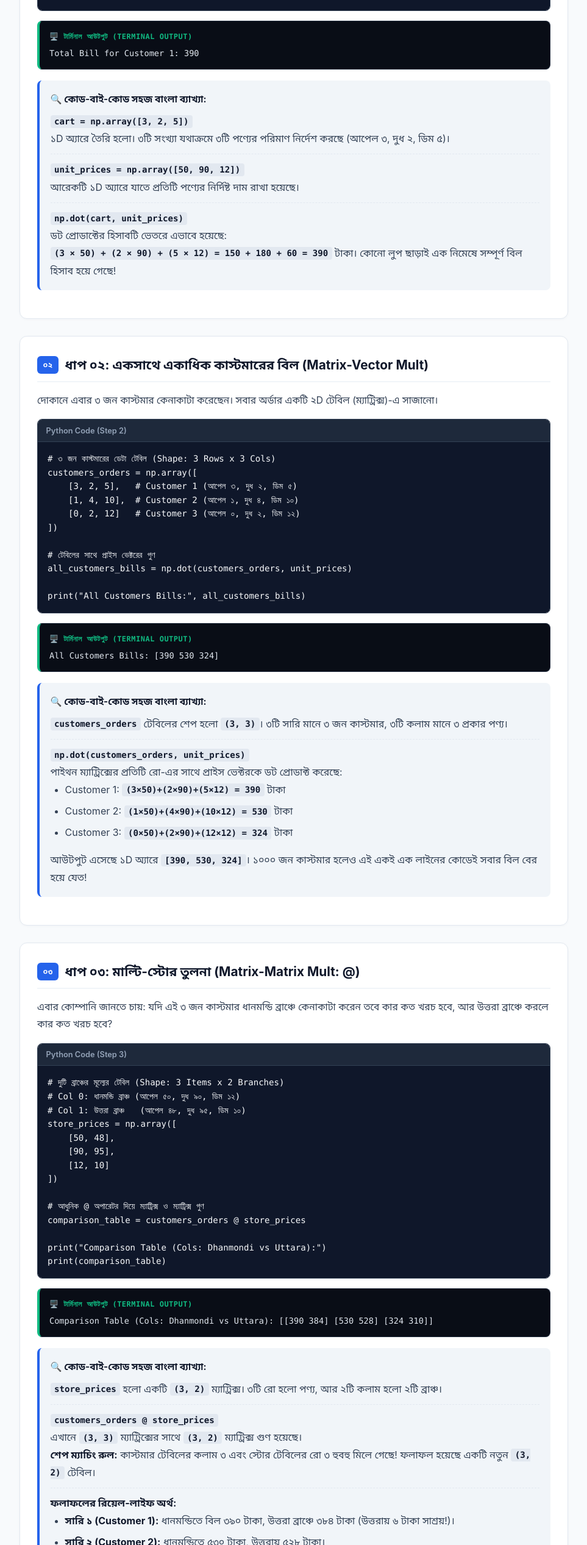
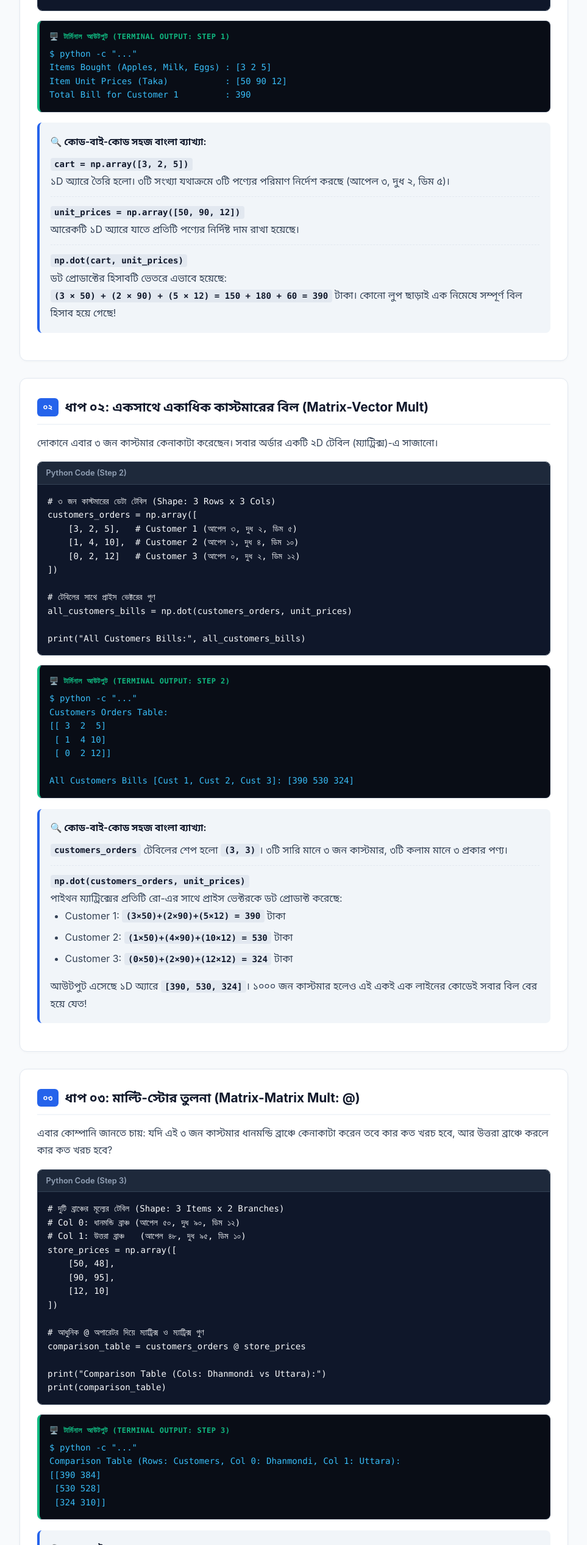
Before and after one commit to ShakhawatHossainShopon/ML-AI_Tracker, a plain HTML site: page Phase_02_Mathematics_for_Data_Science_and_ML/Topics/07_Dot_Products_and_Matrix_Multiplication/Project/index.html in a window 1280 px wide. Shown: the part 1131-3665 px from the top of the page at 61% size, without its empty margins (158-1121 px from the left). Drawn offline with Linux system fonts and the light colour scheme.

Commit message:
Enhance terminal output boxes across all steps in Topic 07 project breakdown

```diff
--- a/Phase_02_Mathematics_for_Data_Science_and_ML/Topics/07_Dot_Products_and_Matrix_Multiplication/Project/index.html
+++ b/Phase_02_Mathematics_for_Data_Science_and_ML/Topics/07_Dot_Products_and_Matrix_Multiplication/Project/index.html
@@ -356,8 +356,11 @@ print("Total Bill for Customer 1:", single_customer_bill)</code></pre>
         </div>
 
         <div class="terminal-box">
-            <div class="term-title">🖥️ টার্মিনাল আউটপুট (Terminal Output)</div>
-Total Bill for Customer 1: 390
+            <div class="term-title">🖥️ টার্মিনাল আউটপুট (Terminal Output: Step 1)</div>
+<pre style="background:transparent; padding:0; color:#38bdf8;"><code>$ python -c "..."
+Items Bought (Apples, Milk, Eggs) : [3 2 5]
+Item Unit Prices (Taka)           : [50 90 12]
+Total Bill for Customer 1         : 390</code></pre>
         </div>
 
         <div class="breakdown-box">
@@ -401,8 +404,14 @@ print("All Customers Bills:", all_customers_bills)</code></pre>
         </div>
 
         <div class="terminal-box">
-            <div class="term-title">🖥️ টার্মিনাল আউটপুট (Terminal Output)</div>
-All Customers Bills: [390 530 324]
+            <div class="term-title">🖥️ টার্মিনাল আউটপুট (Terminal Output: Step 2)</div>
+<pre style="background:transparent; padding:0; color:#38bdf8;"><code>$ python -c "..."
+Customers Orders Table:
+[[ 3  2  5]
+ [ 1  4 10]
+ [ 0  2 12]]
+
+All Customers Bills [Cust 1, Cust 2, Cust 3]: [390 530 324]</code></pre>
         </div>
 
         <div class="breakdown-box">
@@ -449,11 +458,12 @@ print(comparison_table)</code></pre>
         </div>
 
         <div class="terminal-box">
-            <div class="term-title">🖥️ টার্মিনাল আউটপুট (Terminal Output)</div>
-Comparison Table (Cols: Dhanmondi vs Uttara):
+            <div class="term-title">🖥️ টার্মিনাল আউটপুট (Terminal Output: Step 3)</div>
+<pre style="background:transparent; padding:0; color:#38bdf8;"><code>$ python -c "..."
+Comparison Table (Rows: Customers, Col 0: Dhanmondi, Col 1: Uttara):
 [[390 384]
  [530 528]
- [324 310]]
+ [324 310]]</code></pre>
         </div>
 
         <div class="breakdown-box">
@@ -514,6 +524,17 @@ print("All Bills   :", all_customers_bills)
 print("Store Bills :\n", comparison_table)</code></pre>
         </div>
 
+        <div class="terminal-box">
+            <div class="term-title">🖥️ সম্পূর্ণ ফাইলের টার্মিনাল রান (Terminal Output: python applied.py)</div>
+<pre style="background:transparent; padding:0; color:#38bdf8;"><code>$ python applied.py
+Single Bill : 390
+All Bills   : [390 530 324]
+Store Bills :
+[[390 384]
+ [530 528]
+ [324 310]]</code></pre>
+        </div>
+
         <div class="callout callout-tip">
             <strong>🎯 মোবাইলে মনে রাখার মূল কথা:</strong>
             <ul>
```
